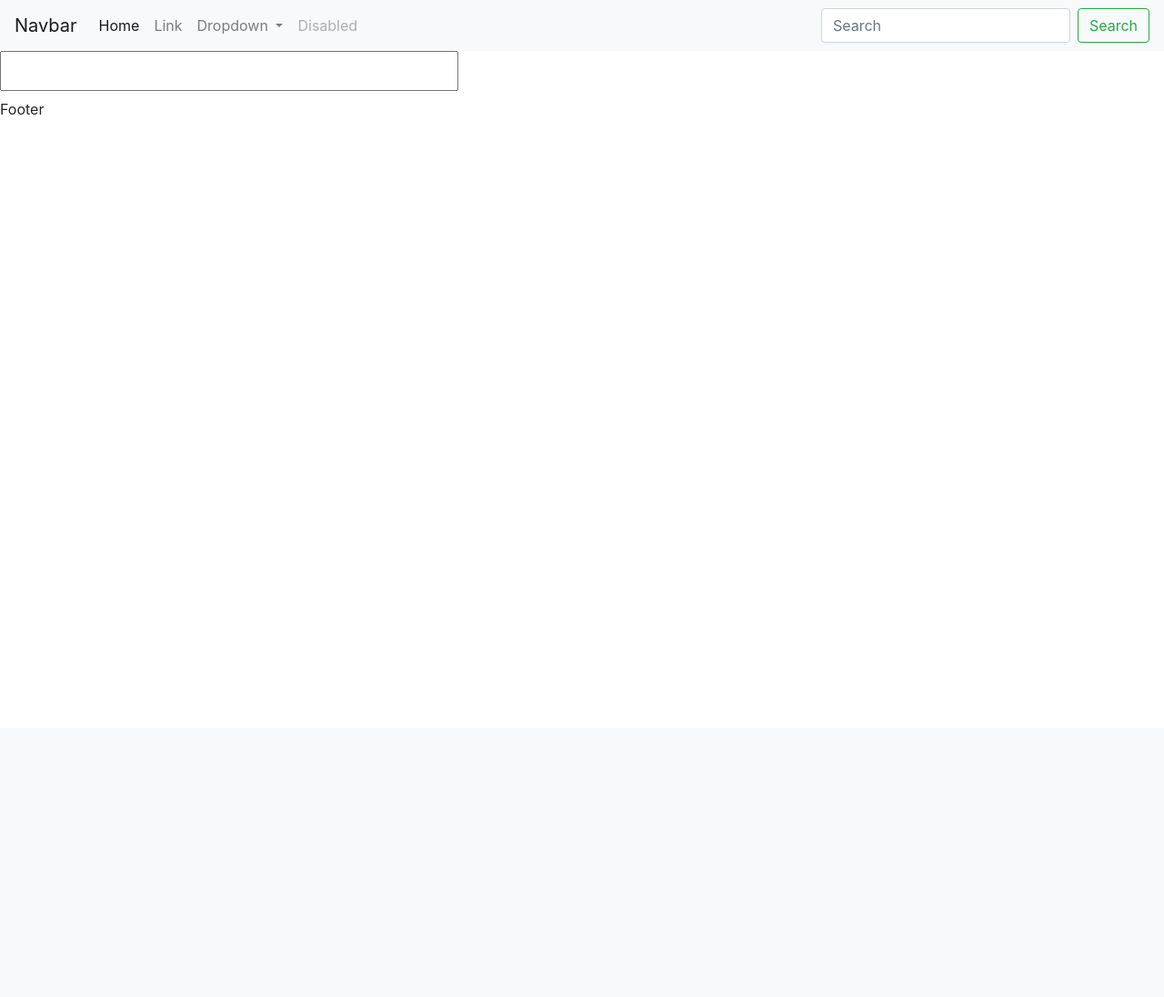
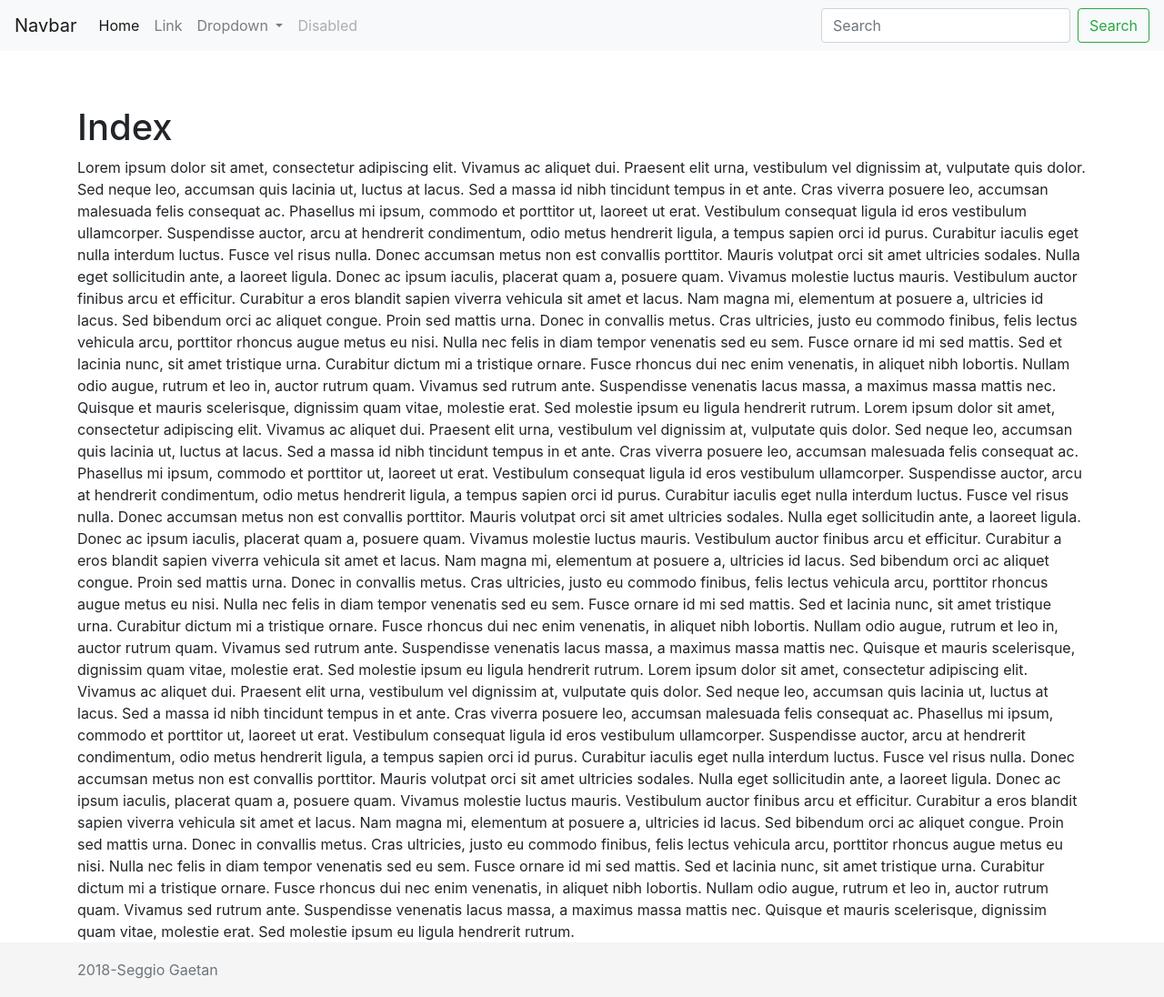
Before and after one commit to GaetanSeg/monprojet, a PHP site: page / in a window 1280 px wide. Shown: the whole page at 91% size. Before the commit the page ends 126 px from the top, so only its background shows below. Run offline with PHP 8.4, Linux system fonts and the light colour scheme; some libraries are stand-ins or nearby versions.

Commit message:
change ok

```diff
--- /dev/null
+++ b/monprojet/css/style.css
@@ -0,0 +1,35 @@
+html {
+  position: relative;
+  min-height: 100%;
+}
+body {
+  /* Margin bottom by footer height */
+  margin-bottom: 60px;
+}
+.footer {
+  position: absolute;
+  bottom: 0;
+  width: 100%;
+  /* Set the fixed height of the footer here */
+  height: 60px;
+  line-height: 60px; /* Vertically center the text there */
+  background-color: #f5f5f5;
+}
+
+
+/* Custom page CSS
+-------------------------------------------------- */
+/* Not required for template or sticky footer method. */
+
+body > .container {
+  padding: 60px 15px 0;
+}
+
+.footer > .container {
+  padding-right: 15px;
+  padding-left: 15px;
+}
+
+code {
+  font-size: 80%;
+}
--- a/monprojet/include/content.php
+++ b/monprojet/include/content.php
@@ -1,3 +1,7 @@
-<div >
-  <h2> <?= $content;  ?> </h2>
+<div class="container" >
+
+  <h1><?= $title; ?></h1>
+  <?php echo $content; ?>
+
+
 </div>
--- a/monprojet/include/footer.php
+++ b/monprojet/include/footer.php
@@ -1 +1,5 @@
-<div class=""> Footer</div>
+<footer class="footer">
+        <div class="container">
+          <span class="text-muted">2018-Seggio Gaetan</span>
+        </div>
+</footer>
--- a/monprojet/include/layout.php
+++ b/monprojet/include/layout.php
@@ -2,7 +2,9 @@
 <html>
 <head>
   <meta charset="utf-8">
+
   <link rel="stylesheet" href="https://maxcdn.bootstrapcdn.com/bootstrap/4.0.0/css/bootstrap.min.css" integrity="sha384-Gn5384xqQ1aoWXA+058RXPxPg6fy4IWvTNh0E263XmFcJlSAwiGgFAW/dAiS6JXm" crossorigin="anonymous">
+  <link rel="stylesheet" href="./css/style.css">
   <script src="https://code.jquery.com/jquery-3.2.1.slim.min.js" integrity="sha384-KJ3o2DKtIkvYIK3UENzmM7KCkRr/rE9/Qpg6aAZGJwFDMVNA/GpGFF93hXpG5KkN" crossorigin="anonymous"></script>
   <script src="https://cdnjs.cloudflare.com/ajax/libs/popper.js/1.12.9/umd/popper.min.js" integrity="sha384-ApNbgh9B+Y1QKtv3Rn7W3mgPxhU9K/ScQsAP7hUibX39j7fakFPskvXusvfa0b4Q" crossorigin="anonymous"></script>
   <script src="https://maxcdn.bootstrapcdn.com/bootstrap/4.0.0/js/bootstrap.min.js" integrity="sha384-JZR6Spejh4U02d8jOt6vLEHfe/JQGiRRSQQxSfFWpi1MquVdAyjUar5+76PVCmYl" crossorigin="anonymous"></script>
--- a/monprojet/index.php
+++ b/monprojet/index.php
@@ -1,9 +1,22 @@
 <?php $title = 'Index'; ?>
 <?php ob_start(); ?>
 
-<form >
-  <input type="text">
-</form>
+Lorem ipsum dolor sit amet, consectetur adipiscing elit. Vivamus ac aliquet dui. Praesent elit urna, vestibulum vel dignissim at, vulputate quis dolor. Sed neque leo, accumsan quis lacinia ut, luctus at lacus. Sed a massa id nibh tincidunt tempus in et ante. Cras viverra posuere leo, accumsan malesuada felis consequat ac. Phasellus mi ipsum, commodo et porttitor ut, laoreet ut erat. Vestibulum consequat ligula id eros vestibulum ullamcorper. Suspendisse auctor, arcu at hendrerit condimentum, odio metus hendrerit ligula, a tempus sapien orci id purus. Curabitur iaculis eget nulla interdum luctus. Fusce vel risus nulla. Donec accumsan metus non est convallis porttitor. Mauris volutpat orci sit amet ultricies sodales. Nulla eget sollicitudin ante, a laoreet ligula. Donec ac ipsum iaculis, placerat quam a, posuere quam.
+
+Vivamus molestie luctus mauris. Vestibulum auctor finibus arcu et efficitur. Curabitur a eros blandit sapien viverra vehicula sit amet et lacus. Nam magna mi, elementum at posuere a, ultricies id lacus. Sed bibendum orci ac aliquet congue. Proin sed mattis urna. Donec in convallis metus.
+
+Cras ultricies, justo eu commodo finibus, felis lectus vehicula arcu, porttitor rhoncus augue metus eu nisi. Nulla nec felis in diam tempor venenatis sed eu sem. Fusce ornare id mi sed mattis. Sed et lacinia nunc, sit amet tristique urna. Curabitur dictum mi a tristique ornare. Fusce rhoncus dui nec enim venenatis, in aliquet nibh lobortis. Nullam odio augue, rutrum et leo in, auctor rutrum quam. Vivamus sed rutrum ante. Suspendisse venenatis lacus massa, a maximus massa mattis nec. Quisque et mauris scelerisque, dignissim quam vitae, molestie erat. Sed molestie ipsum eu ligula hendrerit rutrum.
+
+Lorem ipsum dolor sit amet, consectetur adipiscing elit. Vivamus ac aliquet dui. Praesent elit urna, vestibulum vel dignissim at, vulputate quis dolor. Sed neque leo, accumsan quis lacinia ut, luctus at lacus. Sed a massa id nibh tincidunt tempus in et ante. Cras viverra posuere leo, accumsan malesuada felis consequat ac. Phasellus mi ipsum, commodo et porttitor ut, laoreet ut erat. Vestibulum consequat ligula id eros vestibulum ullamcorper. Suspendisse auctor, arcu at hendrerit condimentum, odio metus hendrerit ligula, a tempus sapien orci id purus. Curabitur iaculis eget nulla interdum luctus. Fusce vel risus nulla. Donec accumsan metus non est convallis porttitor. Mauris volutpat orci sit amet ultricies sodales. Nulla eget sollicitudin ante, a laoreet ligula. Donec ac ipsum iaculis, placerat quam a, posuere quam.
+
+Vivamus molestie luctus mauris. Vestibulum auctor finibus arcu et efficitur. Curabitur a eros blandit sapien viverra vehicula sit amet et lacus. Nam magna mi, elementum at posuere a, ultricies id lacus. Sed bibendum orci ac aliquet congue. Proin sed mattis urna. Donec in convallis metus.
+
+Cras ultricies, justo eu commodo finibus, felis lectus vehicula arcu, porttitor rhoncus augue metus eu nisi. Nulla nec felis in diam tempor venenatis sed eu sem. Fusce ornare id mi sed mattis. Sed et lacinia nunc, sit amet tristique urna. Curabitur dictum mi a tristique ornare. Fusce rhoncus dui nec enim venenatis, in aliquet nibh lobortis. Nullam odio augue, rutrum et leo in, auctor rutrum quam. Vivamus sed rutrum ante. Suspendisse venenatis lacus massa, a maximus massa mattis nec. Quisque et mauris scelerisque, dignissim quam vitae, molestie erat. Sed molestie ipsum eu ligula hendrerit rutrum.
+Lorem ipsum dolor sit amet, consectetur adipiscing elit. Vivamus ac aliquet dui. Praesent elit urna, vestibulum vel dignissim at, vulputate quis dolor. Sed neque leo, accumsan quis lacinia ut, luctus at lacus. Sed a massa id nibh tincidunt tempus in et ante. Cras viverra posuere leo, accumsan malesuada felis consequat ac. Phasellus mi ipsum, commodo et porttitor ut, laoreet ut erat. Vestibulum consequat ligula id eros vestibulum ullamcorper. Suspendisse auctor, arcu at hendrerit condimentum, odio metus hendrerit ligula, a tempus sapien orci id purus. Curabitur iaculis eget nulla interdum luctus. Fusce vel risus nulla. Donec accumsan metus non est convallis porttitor. Mauris volutpat orci sit amet ultricies sodales. Nulla eget sollicitudin ante, a laoreet ligula. Donec ac ipsum iaculis, placerat quam a, posuere quam.
+
+Vivamus molestie luctus mauris. Vestibulum auctor finibus arcu et efficitur. Curabitur a eros blandit sapien viverra vehicula sit amet et lacus. Nam magna mi, elementum at posuere a, ultricies id lacus. Sed bibendum orci ac aliquet congue. Proin sed mattis urna. Donec in convallis metus.
+
+Cras ultricies, justo eu commodo finibus, felis lectus vehicula arcu, porttitor rhoncus augue metus eu nisi. Nulla nec felis in diam tempor venenatis sed eu sem. Fusce ornare id mi sed mattis. Sed et lacinia nunc, sit amet tristique urna. Curabitur dictum mi a tristique ornare. Fusce rhoncus dui nec enim venenatis, in aliquet nibh lobortis. Nullam odio augue, rutrum et leo in, auctor rutrum quam. Vivamus sed rutrum ante. Suspendisse venenatis lacus massa, a maximus massa mattis nec. Quisque et mauris scelerisque, dignissim quam vitae, molestie erat. Sed molestie ipsum eu ligula hendrerit rutrum.
 
 <?php $content = ob_get_clean(); ?>
 
```
